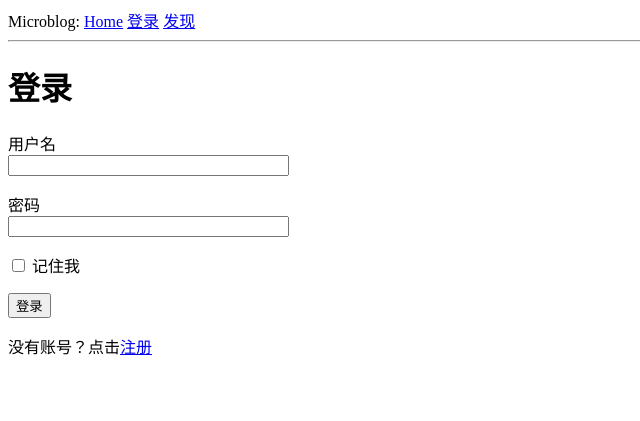
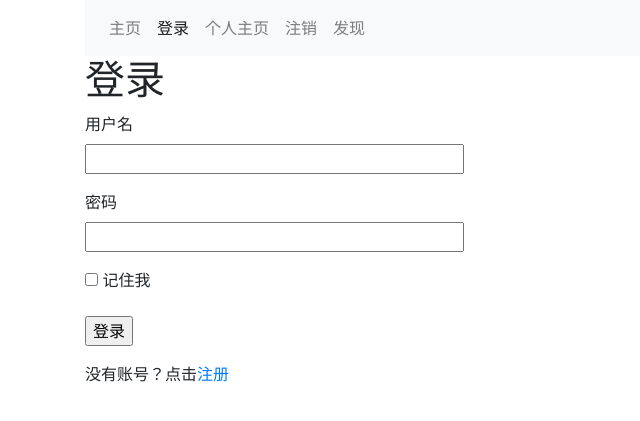
Before and after one commit to oldpotter/micoblog, a Flask app: a page that uses app/templates/base.html in a window 1280 px wide. Shown: the top 421 px of the page, without its empty margins (0-640 px from the left). Run offline with Flask 2, Linux system fonts and the light colour scheme; some libraries are stand-ins or nearby versions.

Commit message:
结合bootstrap-flask修改了模版

```diff
--- a/app/templates/base.html
+++ b/app/templates/base.html
@@ -1,37 +1,32 @@
-<!DOCTYPE html>
-<html>
-
+{% from 'bootstrap/nav.html' import render_nav_item %}
+<!doctype html>
+<html lang="en">
 <head>
+    <!-- Required meta tags -->
+    <meta charset="utf-8">
+    <meta name="viewport" content="width=device-width, initial-scale=1, shrink-to-fit=no">
+    {{ bootstrap.load_css() }}
     {% if title %}
-    <title>{{ title }} - Microblog</title>
+        <title>{{ title }} - Microblog</title>
     {% else %}
-    <title>Welcome to Microblog!!</title>
+        <title>Welcome to Microblog!!</title>
     {% endif %}
 </head>
+<body>
+<div class="container">
+    <nav class="navbar navbar-expand-lg navbar-light bg-light">
+        <div class="navbar-nav mr-auto">
+            {{ render_nav_item('index', '主页') }}
+            {{ render_nav_item('login', '登录') }}
+            {{ render_nav_item('user', '个人主页', username=current_user.username) }}
+            {{ render_nav_item('logout', '注销') }}
+            {{ render_nav_item('explore', '发现') }}
+        </div>
+    </nav>
 
-<body>
-    <div>
-        Microblog:
-        <a href="{{ url_for('index') }}">Home</a>
-        {% if current_user.is_anonymous %}
-            <a href="{{ url_for('login') }}">登录</a>
-        {% else %}
-            <a href="{{ url_for('user', username=current_user.username) }}">个人主页</a>
-            <a href="{{ url_for('logout') }}">注销</a>
-        {% endif %}
-        <a href="{{ url_for('explore') }}">发现</a>
-    </div>
-    <hr>
-    {% with messages = get_flashed_messages() %}
-    {% if messages %}
-    <ul>
-    	{% for message in messages %}
-    	<li>{{ message }}</li>
-    	{% endfor%}
-    </ul>
-    {% endif %}
-    {% endwith %}
     {% block content %}{% endblock %}
+</div>
+
+{{ bootstrap.load_js() }}
 </body>
-
 </html>
```
